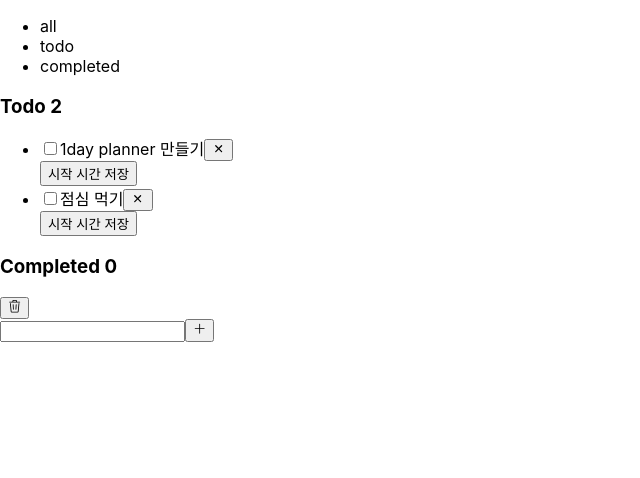
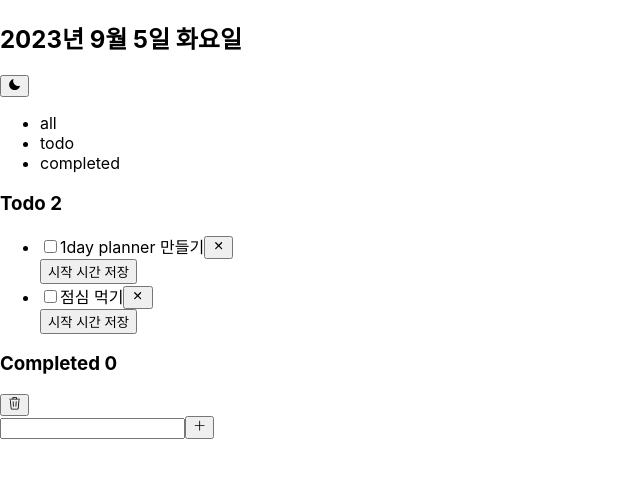
Before and after one commit to aan-sy/todo-list, a React (Create React App) app: page / in a window 1280 px wide. Shown: the top 478 px of the page, without its empty margins (0-640 px from the left). Built offline with nearby package versions, Linux system fonts and the light colour scheme.

Commit message:
Add Header.jsx: 오늘 날짜 및 다크모드

```diff
--- a/src/App.jsx
+++ b/src/App.jsx
@@ -2,18 +2,21 @@ import { useState } from 'react';
 import './App.css';
 import Nav from './components/Nav/Nav';
 import TodoList from './components/TodoList/TodoList';
+import Header from './components/Header/Header';
+import { DarkModeProvider } from './context/DarkModeContext';
 
 const filters = ['all', 'todo', 'completed'];
+
 function App() {
   const [filter, setFilter] = useState('all');
-
   const handleFilter = filter => setFilter(filter);
 
   return (
-    <>
+    <DarkModeProvider>
+      <Header />
       <Nav filters={filters} filter={filter} onChangeFilter={handleFilter} />
       <TodoList filter={filter} />
-    </>
+    </DarkModeProvider>
   );
 }
 
--- /dev/null
+++ b/src/components/Header/Header.jsx
@@ -0,0 +1,43 @@
+import React from 'react';
+import { BiSolidMoon, BiSolidSun } from 'react-icons/bi';
+import { useDarkMode } from '../../context/DarkModeContext';
+
+export default function Header() {
+  const currYear = new Date().getFullYear();
+  const currMonth = new Date().getMonth() + 1;
+  const currDate = new Date().getDate();
+  let currDay = new Date().getDay();
+  switch(currDay) {
+    case 0:
+      currDay = '일';
+      break;
+    case 1:
+      currDay = '월';
+      break;
+    case 2:
+      currDay = '화';
+      break;
+    case 3:
+      currDay = '수';
+      break;
+    case 4:
+      currDay = '목';
+      break;
+    case 5:
+      currDay = '금';
+      break;
+    case 6:
+      currDay = '토';
+  }
+
+  const { darkMode, toggleDarkMode } = useDarkMode();
+
+  return (
+    <header>
+      <h2>{`${currYear}년 ${currMonth}월 ${currDate}일 ${currDay}요일`}</h2>
+      <button onClick={toggleDarkMode}>
+        {darkMode ? <BiSolidSun /> : <BiSolidMoon />}
+      </button>
+    </header>
+  );
+}
--- /dev/null
+++ b/src/context/DarkModeContext.jsx
@@ -0,0 +1,25 @@
+import { createContext, useContext, useState } from 'react';
+
+export const DarkModeContext = createContext();
+
+export const DarkModeProvider = ({ children }) => {
+  const [darkMode, setDarkMode] = useState(false);
+  const toggleDarkMode = () => {
+    setDarkMode(darkMode => !darkMode);
+    updateMode(!darkMode)
+  }
+
+  return <DarkModeContext.Provider value={{darkMode, toggleDarkMode}}>
+    {children}
+  </DarkModeContext.Provider>
+}
+
+export const useDarkMode = () => useContext(DarkModeContext);
+
+const updateMode = (darkMode) => {
+  if (darkMode) {
+    document.documentElement.classList.add('darkMode');
+  } else {
+    document.documentElement.classList.remove('darkMode');
+  }
+}
```
